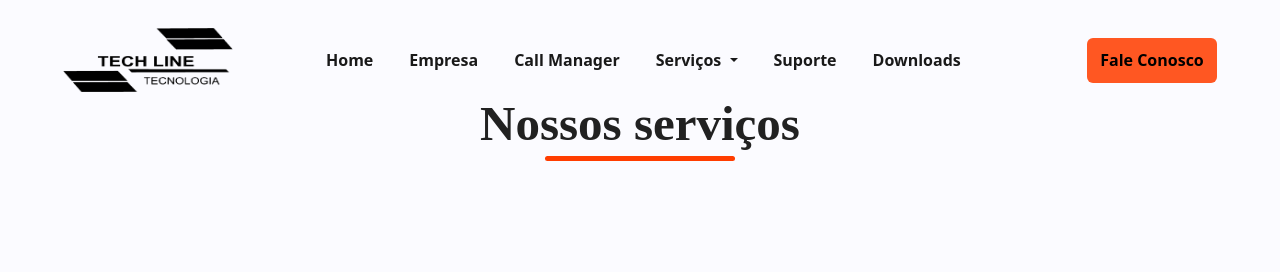
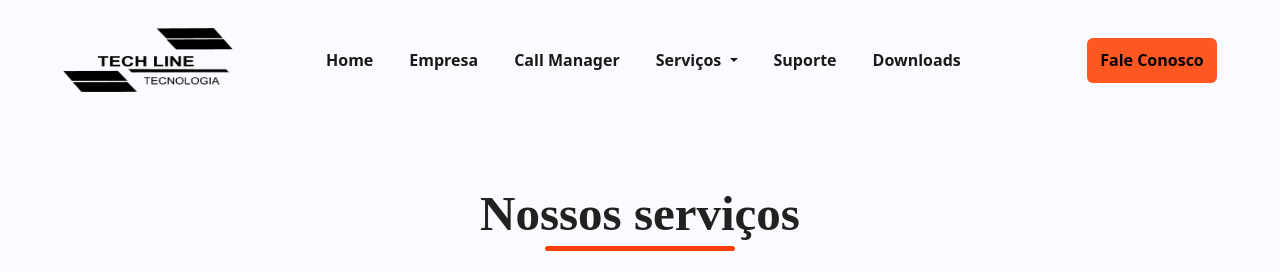
Before and after one commit to FelipeAndradePa/Tech, an Angular app: page / in a window 1280 px wide. Shown: the top 272 px of the page. Built offline with nearby package versions, Linux system fonts and the light colour scheme.

Commit message:
att: padding

```diff
--- a/src/app/components/home/home.component.css
+++ b/src/app/components/home/home.component.css
@@ -8,7 +8,7 @@
 }
 .titulo {
     text-align: center;
-    padding-top: 95px;
+    padding-top: 185px;
     font-size: 49px;
     font-family: 'Bree Serif';
     font-weight: 700;
```
Also changed, not shown: 1 other file (tests, documents, lock files or other folders).
